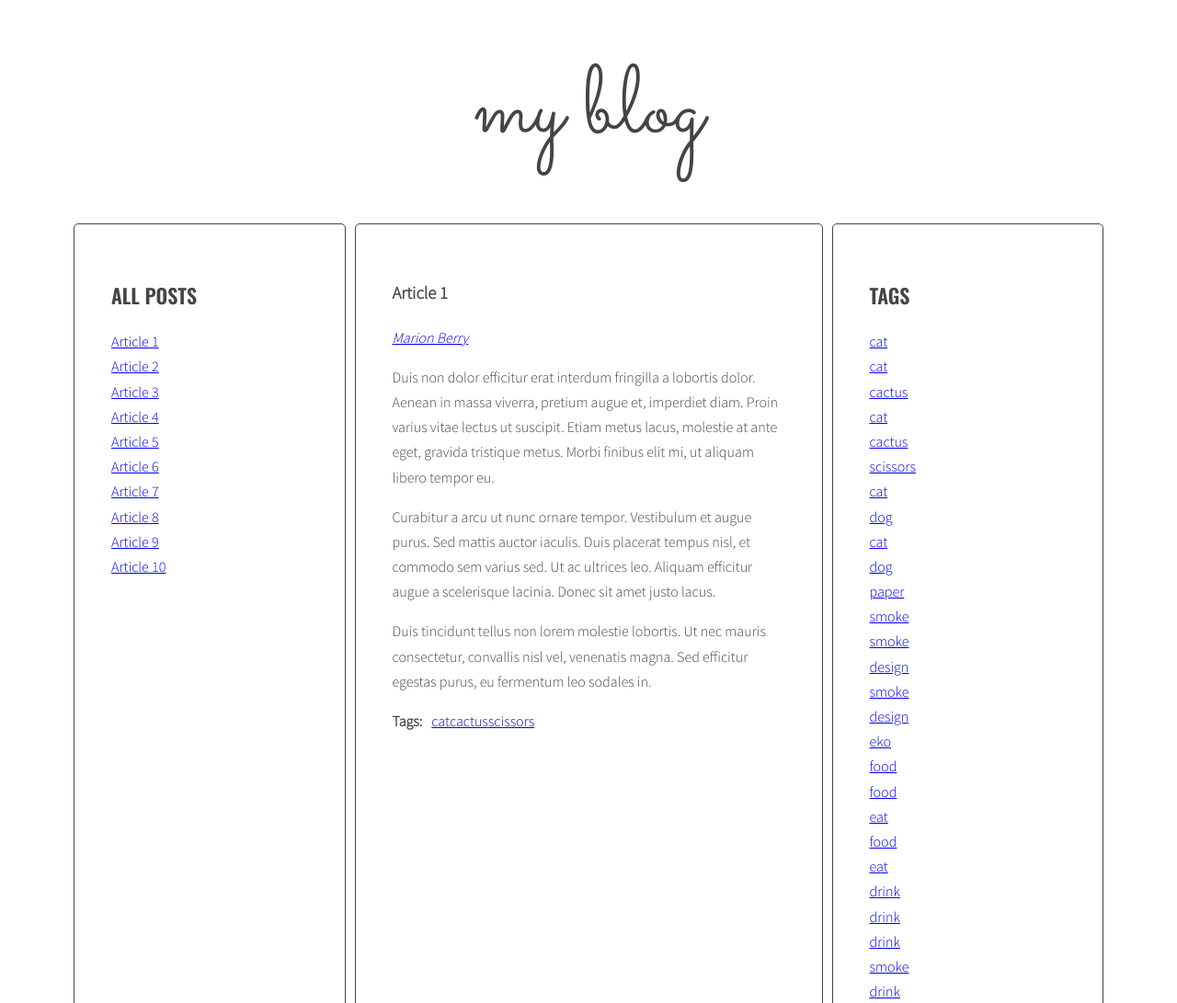
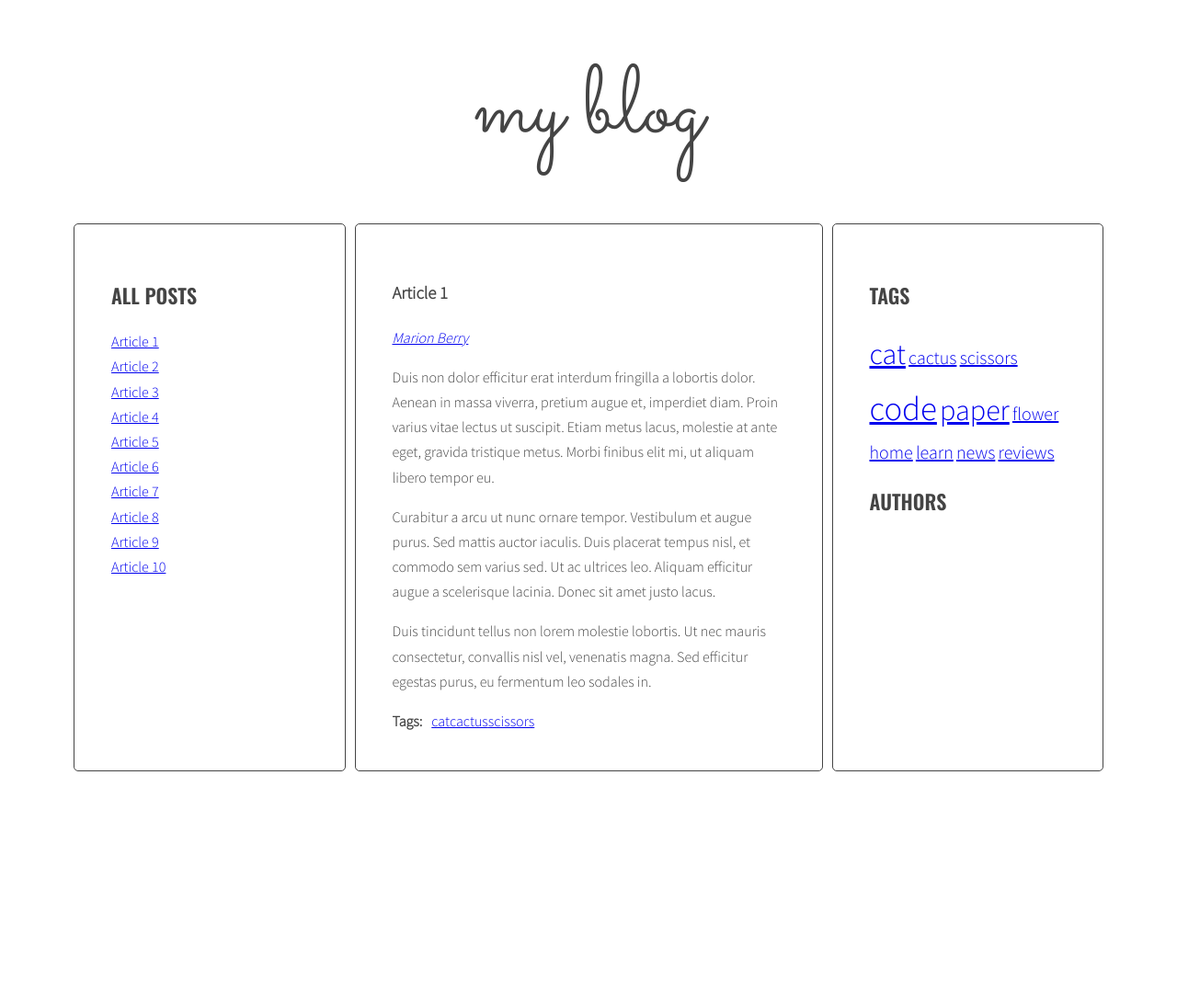
Before and after one commit to Mikaaa366/javascript-blog, a website: page index.html in a window 1280 px wide. Shown: the top 1091 px of the page at 92% size. After the commit the page ends 847 px from the top, so only its background shows below. Drawn offline with nearby package versions, Linux system fonts and the light colour scheme.

Commit message:
add function

```diff
--- a/index.html
+++ b/index.html
@@ -32,7 +32,7 @@
                   </ul>
                 </div>
               </article>
-              <article class="post" id="article-2" data-tags="cat dog paper" data-author="Theo Tabby">
+              <article class="post" id="article-2" data-tags="cat code paper" data-author="Theo Tabby">
                 <h3 class="post-title">Article 2</h3>
                 <p class="post-author"></p>
                 <div class="post-content">
@@ -48,7 +48,7 @@
                   </ul>
                 </div>
               </article>
-              <article class="post" id="article-3" data-tags="smoke design eko" data-author="George Tuxedo">
+              <article class="post" id="article-3" data-tags="paper cat code" data-author="George Tuxedo">
                 <h3 class="post-title">Article 3</h3>
                 <p class="post-author"></p>
                 <div class="post-content">
@@ -63,7 +63,7 @@
                   </ul>
                 </div>
               </article>
-              <article class="post" id="article-4" data-tags="food eat drink" data-author="Kitty Toebean">
+              <article class="post" id="article-4" data-tags="paper code cat" data-author="Kitty Toebean">
                 <h3 class="post-title">Article 4</h3>
                 <p class="post-author"></p>
                 <div class="post-content">
@@ -79,7 +79,7 @@
                   </ul>
                 </div>
               </article>
-              <article class="post" id="article-5" data-tags="drink smoke air" data-author="Marion Berry">
+              <article class="post" id="article-5" data-tags="paper code cat" data-author="Marion Berry">
                 <h3 class="post-title">Article 5</h3>
                 <p class="post-author"></p>
                 <div class="post-content">
@@ -95,7 +95,7 @@
                   </ul>
                 </div>
               </article>
-              <article class="post" id="article-6" data-tags="watch dinner cat" data-author="George Tuxedo">
+              <article class="post" id="article-6" data-tags="code cat" data-author="George Tuxedo">
                 <h3 class="post-title">Article 6</h3>
                 <p class="post-author"></p>
                 <div class="post-content">
@@ -111,7 +111,7 @@
                   </ul>
                 </div>
               </article>
-              <article class="post" id="article-7" data-tags="burger cactus paper" data-author="Kitty Toebean">
+              <article class="post" id="article-7" data-tags="code cactus paper" data-author="Kitty Toebean">
                 <h3 class="post-title">Article 7</h3>
                 <p class="post-author"></p>
                 <div class="post-content">
@@ -127,7 +127,7 @@
                   </ul>
                 </div>
               </article>
-              <article class="post" id="article-8" data-tags="flower home window" data-author="Theo Tabby">
+              <article class="post" id="article-8" data-tags="flower home code" data-author="Theo Tabby">
                 <h3 class="post-title">Article 8</h3>
                 <p class="post-author"></p>
                 <div class="post-content">
@@ -143,7 +143,7 @@
                   </ul>
                 </div>
               </article>
-              <article class="post" id="article-9" data-tags="tutorial code learn" data-author="Marion Berry">
+              <article class="post" id="article-9" data-tags="code learn" data-author="Marion Berry">
                 <h3 class="post-title">Article 9</h3>
                 <p class="post-author"></p>
                 <div class="post-content">
--- a/js/script.js
+++ b/js/script.js
@@ -36,7 +36,9 @@ const optArticleSelector = '.post',
   optTitleListSelector = '.titles',
   optArticleTagsSelector = '.post-tags .list',
   optArticleAuthorSelector = '.post-author',
-  optTagsListSelector = '.tags.list';
+  optTagsListSelector = '.tags.list',
+  optCloudClassCount = '5',
+  optCloudClassPrefix = 'tag-size-';
 
 function generateTitleLinks(customSelector = ''){
 
@@ -75,12 +77,31 @@ function generateTitleLinks(customSelector = ''){
   }
 
 }
-
 generateTitleLinks();
 
+function calculateTagsParams(tags){
+  const params = {max: 0, min: 1};
+  for(let tag in tags){
+    params.max = Math.max(tags[tag], params.max);
+    params.min = Math.min(tags[tag], params.min);
+    console.log(tag + ' is used ' + tags[tag] + ' times');
+  }
+  return params;
+}
+
+function calculateTagClass(count, params){
+  const normalizedCount = count - params.min;
+  const normalizedMax = params.max - params.min;
+  const percentage = normalizedCount / normalizedMax;
+  const classNumber = Math.floor(percentage * (optCloudClassCount - 1) + 1);
+
+  return optCloudClassPrefix + classNumber;
+
+}
+
 function generateTags(){
-  /* [NEW] create a new variable allTags with an empty array */
-  let allTags = [];
+  /* [NEW] create a new variable allTags with an empty oject */
+  let allTags = {};
   /* find all articles */
   const articles = document.querySelectorAll(optArticleSelector);
   console.log('articles', articles);
@@ -105,9 +126,11 @@ function generateTags(){
       /* add generated code to html variable */
       html = html + tagHTML;
       /* [NEW] check if this link is NOT already in allTags */
-      if(allTags.indexOf(html) == -1){
-        /* [NEW] add generated code to allTags array */
-        allTags.push(html);
+      if(!allTags[tag]){
+        /* [NEW] add tag to allTags object */
+        allTags[tag] = 1;
+      } else {
+        allTags[tag]++;
       }
       /* END LOOP: for each tag */
     }
@@ -119,7 +142,23 @@ function generateTags(){
   const tagList = document.querySelector(optTagsListSelector);
 
   /* [NEW] add html from allTags to tagList */
-  tagList.innerHTML = allTags.join(' ');
+  //  tagList.innerHTML = allTags.join(' ');
+  /*[NEW] create variable for all links HTML code */
+  let allTagsHTML = '';
+  const tagsParams = calculateTagsParams(allTags);
+  console.log('tagsParams:', tagsParams);
+  /* [NEW] START LOOP: for each tag in allTags: */
+  for(let tag in allTags){
+    /* [NEW] generate code of a link and add it to allTagsHTML */
+    // allTagsHTML += tag + ' (' + allTags[tag] + ') ';
+    const tagLinkHTML = '<li><a class="' + calculateTagClass(allTags[tag], tagsParams) +'" href="#tag-' + tag +'">' + tag +'</a> </li>';
+    console.log('tagLinkHTML:', tagLinkHTML);
+    allTagsHTML += tagLinkHTML;
+  }
+  /* [NEW] END LOOP: for each tag in allTags: */
+
+  /*[NEW] add HTML from allTagsHTML to tagList */
+  tagList.innerHTML = allTagsHTML;
 }
 
 generateTags();
--- a/sass/style.scss
+++ b/sass/style.scss
@@ -118,3 +118,24 @@ body {
     margin: 0 10px 0 0;
   }
 }
+
+.tags {
+    li {
+        display: inline;
+    }
+    .tag-size-1 {
+        font-size: 20px;
+    }
+    .tag-size-2 {
+        font-size: 140%;
+    }
+    .tag-size-3 {
+        font-size: 200%;
+    }
+    .tag-size-4 {
+        font-size: 220%;
+    }
+    .tag-size-5 {
+        font-size: 230%;
+    }
+}
```
Also changed, not shown: css/style.css, 1 other file.
